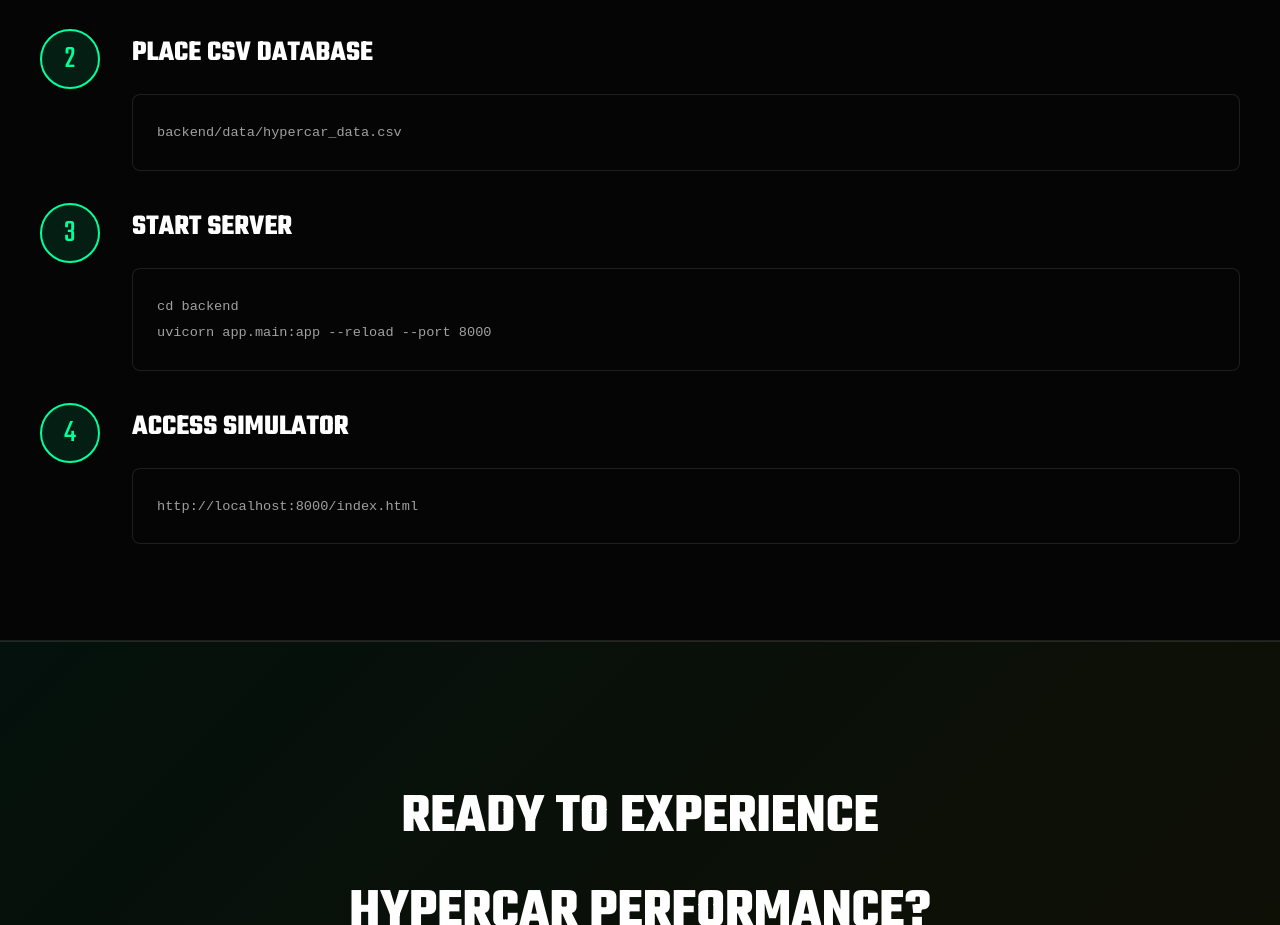
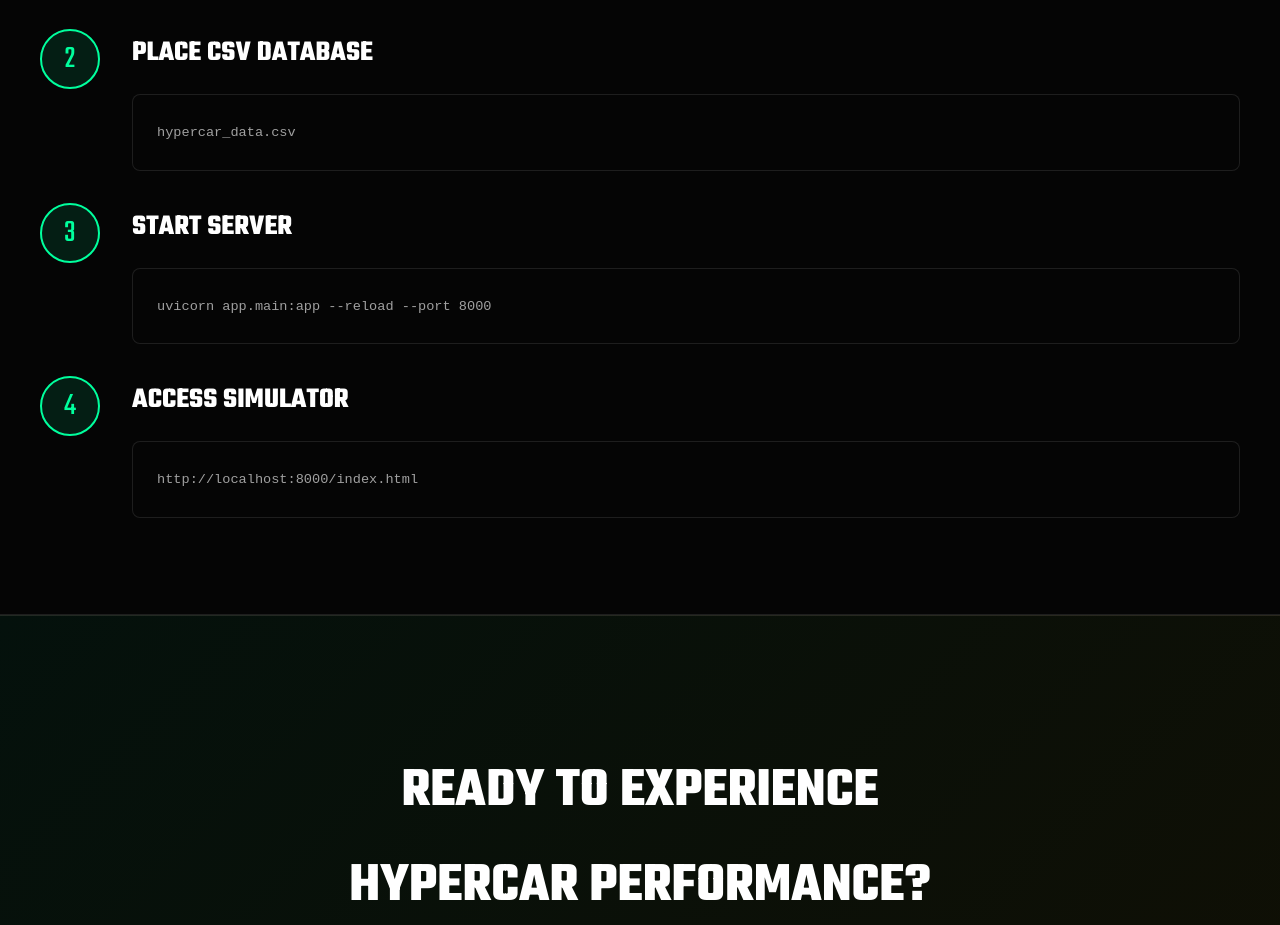
Before and after one commit to jude-pinkman/Hypercar_Sim, a plain HTML site: page frontend/about.html in a window 1280 px wide. Shown: the part 7380-8305 px from the top of the page. Drawn offline with nearby package versions, Linux system fonts and the light colour scheme.

Commit message:
Improved UI

```diff
--- a/frontend/about.html
+++ b/frontend/about.html
@@ -465,7 +465,7 @@
                         <div class="step-content">
                             <h3 class="step-title">Place CSV Database</h3>
                             <div class="code-block">
-                                <pre class="code-content"><code>backend/data/hypercar_data.csv</code></pre>
+                                <pre class="code-content"><code>hypercar_data.csv</code></pre>
                             </div>
                         </div>
                     </div>
@@ -475,8 +475,7 @@
                         <div class="step-content">
                             <h3 class="step-title">Start Server</h3>
                             <div class="code-block">
-                                <pre class="code-content"><code>cd backend
-uvicorn app.main:app --reload --port 8000</code></pre>
+                                <pre class="code-content"><code>uvicorn app.main:app --reload --port 8000</code></pre>
                             </div>
                         </div>
                     </div>
```
